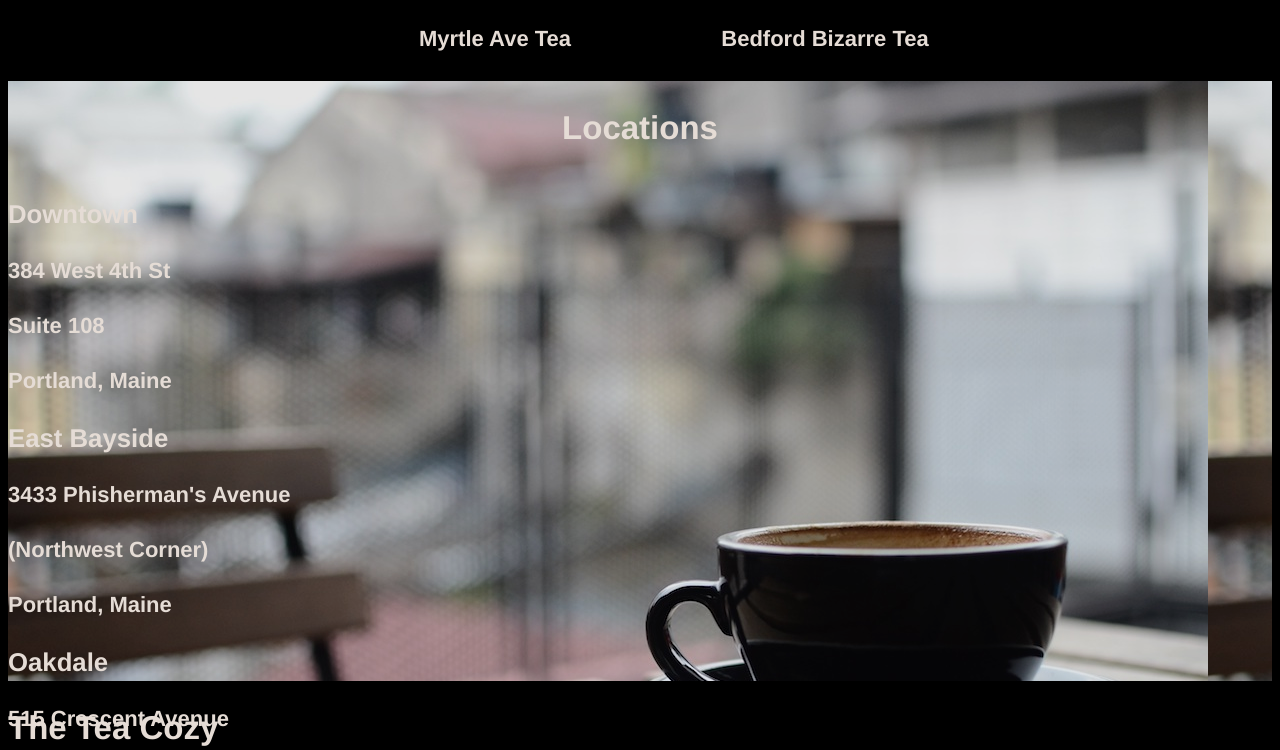
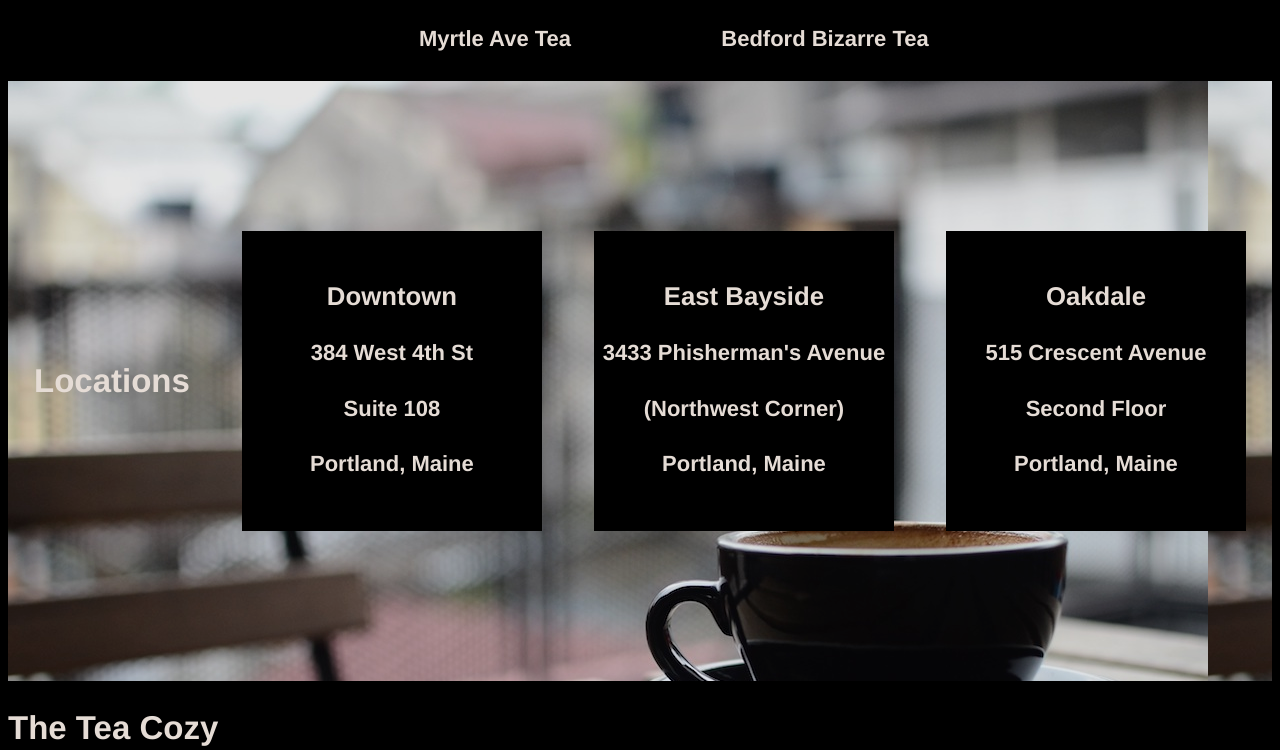
Before and after one commit to J-man20/tea_cozy, a plain HTML site: page index.html in a window 1280 px wide. Shown: the part 1373-2123 px from the top of the page. Drawn offline with Linux system fonts and the light colour scheme.

Commit message:
Doing good so far with locations

```diff
--- a/resources/css/style.css
+++ b/resources/css/style.css
@@ -144,9 +144,43 @@ body{
 #locations{
   background-image: url("../images/img-locations-background.jpg");
   height: 600px;
+  display: flex;
+  justify-content: space-around;
+  align-items: center;
 }
 
 .location-text{
   display: flex;
   justify-content: center;
 }
+
+#downtown{
+  display: flex;
+  justify-content: space-around;
+  flex-direction: column;
+  background-color: black;
+  width: 300px;
+  height: 300px;
+}
+
+#bayside{
+  display: flex;
+  justify-content: space-around;
+  flex-direction: column;
+  background-color: black;
+  width: 300px;
+  height: 300px;
+}
+
+#oakdale{
+  display: flex;
+  justify-content: space-around;
+  flex-direction: column;
+  background-color: black;
+  width: 300px;
+  height: 300px;
+}
+
+.area{
+text-align: center;
+}
```
